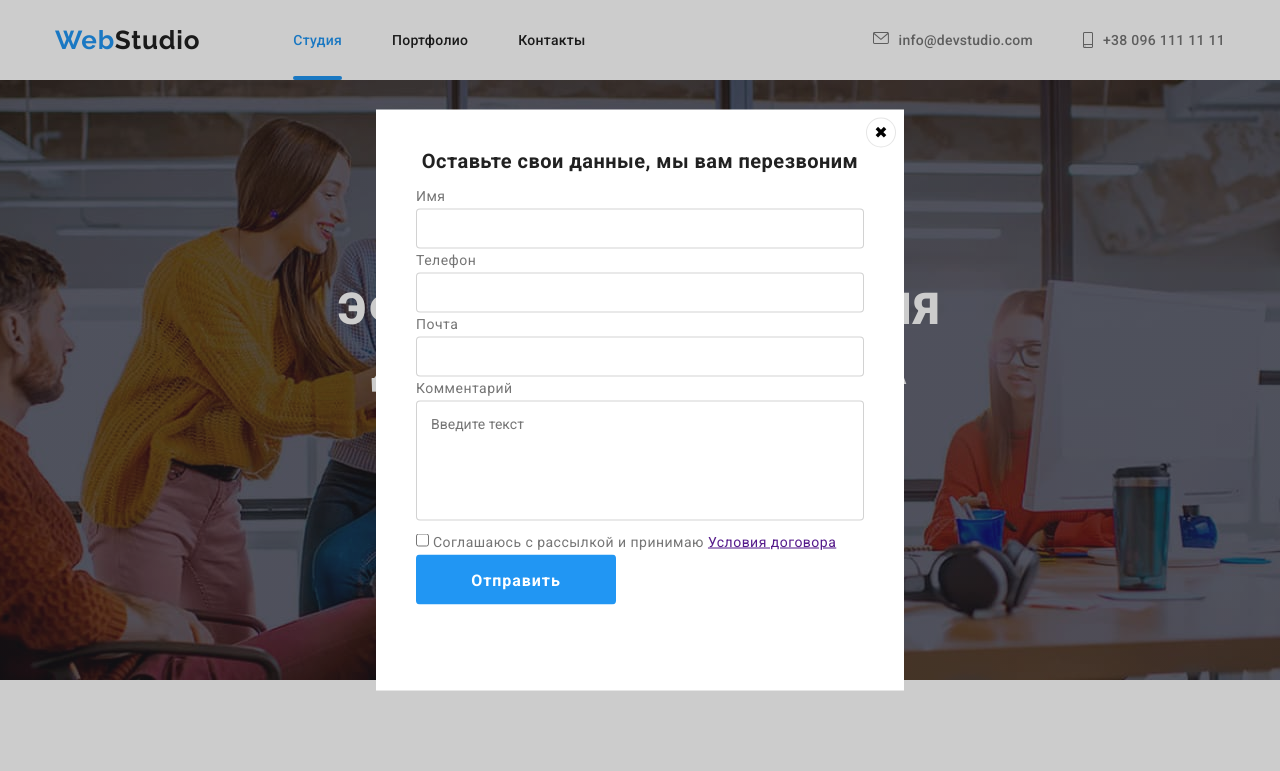
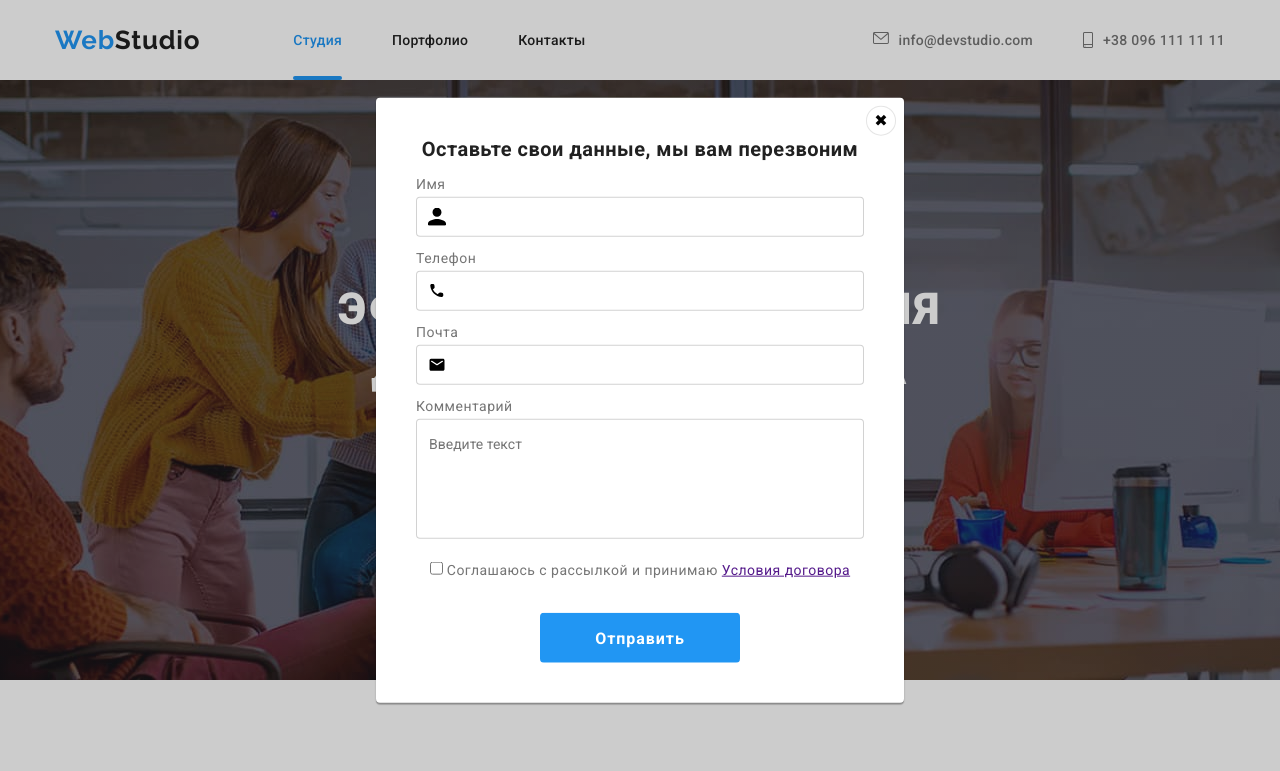
Before and after one commit to YanaHorbachova/goit-markup-hw-06, a plain HTML site: page index.html in a window 1280 px wide. Both pictures are taken after a click on the button "Заказать услугу". Shown: the top 771 px of the page. Drawn offline with nearby package versions, Linux system fonts and the light colour scheme.

Commit message:
оформление фрмі в модальном окне

```diff
--- a/index.html
+++ b/index.html
@@ -276,12 +276,12 @@
       </div>
       <div class="mailing-form">
         <h3 class="title social">Подпишитесь на рассылку</h3>
-        <div class="mailing-form-list">
-          <input type="email" placeholder="E-mail">
-          <button class="button primary" type="submit">Подписаться <svg>
+        <form class="mailing-form-list">
+          <input type="email" name="mail" placeholder="E-mail" required>
+          <button type="submit" class="button primary">Подписаться <svg>
             <use href="./images/sprite.svg#send"></use>
           </svg></button>
-      </div>
+        </form>
       </div>
     </div>
   </footer>
@@ -293,22 +293,42 @@
       <form action="" class="form">
         <h2 class="modal-title">Оставьте свои данные, мы вам перезвоним</h2>
         <div class="form-list">
-            <label for="name">Имя</label>
-            <input type="text" name="user-name" id="name">
 
-            <label for="telephone">Телефон</label>
-            <input type="tel" name="telephone" id="telephone">
+          <label for="name">Имя</label>
+            <div class="form-item">
+              <input type="text" name="user-name" id="name" required>
+              <svg>
+                <use href="./images/sprite.svg#user-name"></use>
+              </svg>
+            </div>
+
+          <label for="telephone">Телефон</label>
+            <div class="form-item">
+              <input type="tel" name="telephone" id="telephone" required>
+              <svg>
+                <use href="./images/sprite.svg#tel"></use>
+              </svg>
+             </div>
 
             <label for="mail">Почта</label>
-            <input type="email" name="mail" id="mail">
+              <div class="form-item">
+                <input type="email" name="mail" id="mail" required>
+                <svg>
+                  <use href="./images/sprite.svg#email"></use>
+                </svg>
+              </div>
 
             <label for="comment">Комментарий</label>
-            <textarea name="comment" id="comment" placeholder="Введите текст"></textarea>
+              <div class="form-item">
+                <textarea name="comment" id="comment" placeholder="Введите текст"></textarea>
+              </div>
 
         </div>
 
-        <input type="checkbox" name="user-conditions" id="conditions">
-        <label for="conditions">Соглашаюсь с рассылкой и принимаю <a href="">Условия договора</a></label>
+        <div class="user-conditions">
+          <input type="checkbox" name="user-conditions" id="conditions">
+          <label for="conditions">Соглашаюсь с рассылкой и принимаю <a href="">Условия договора</a></label>
+        </div>
 
         <button type="submit" class="button primary">Отправить</button>
 
--- a/styles/styles.css
+++ b/styles/styles.css
@@ -591,8 +591,10 @@ img {
   padding: 40px;
 
   width: 528px;
-  height: 581px;
+  min-height: 581px;
   background-color: var(--white-collor);
+  border-radius: 4px;
+  box-shadow: 0px 1px 3px rgba(0, 0, 0, 0.12), 0px 1px 1px rgba(0, 0, 0, 0.14), 0px 2px 1px rgba(0, 0, 0, 0.2);
 }
 .botton-close {
   position: absolute;
@@ -615,15 +617,14 @@ img {
 .form {
   font-size: 14px;
   line-height: 1.71;
-  align-content: center;
-
+  justify-content: center;
+  text-align: center;
 }
 .modal-title {
   margin: 0;
   font-weight: 700;
   font-size: 20px;
   line-height: 1.15;
-  text-align: center;
   color: var(--title-text-collor);
  }
  .form-list {
@@ -632,6 +633,7 @@ img {
   flex-wrap: wrap;
   margin-top: 12px;
   margin-bottom: 20px;
+  text-align: left;
  }
  .form-list input,
  .form-list textarea {
@@ -639,13 +641,43 @@ img {
   width: 448px;
   height: 40px;
   padding: 14px;
+  padding-left: 42px;
   border: 1px solid rgba(33, 33, 33, 0.2);
   border-radius: 4px;
+  transition: border 250ms cubic-bezier(0.4, 0, 0.2, 1);
  }
- .form-list:not(:last-child){
+ .form-list input:not(:last-child){
   margin-bottom: 10px;
 }
 .form-list textarea {
   resize: none;
   height: 120px;
+  padding: 16px 12px;
  }
+ .form-list input:hover,
+ .form-list input:focus {
+    border: 1px solid var(--accent-collor);
+  }
+  .form-list textarea:hover,
+  .form-list textarea:focus {
+    border: 1px solid var(--accent-collor);
+  }
+  .form-item {
+    position: relative;
+  }
+  .form-item svg {
+    position: absolute;
+    width: 18px;
+    height: 18px;
+    top: 11px;
+    left: 12px;
+    transition: fill 250ms cubic-bezier(0.4, 0, 0.2, 1);
+  }
+  .form-item input:hover + svg,
+  .form-item input:focus + svg {
+    fill: var(--accent-collor);
+
+  }
+  .user-conditions {
+    margin-bottom: 30px;
+  }
```
Also changed, not shown: portfolio.html (+9 -0 lines).
